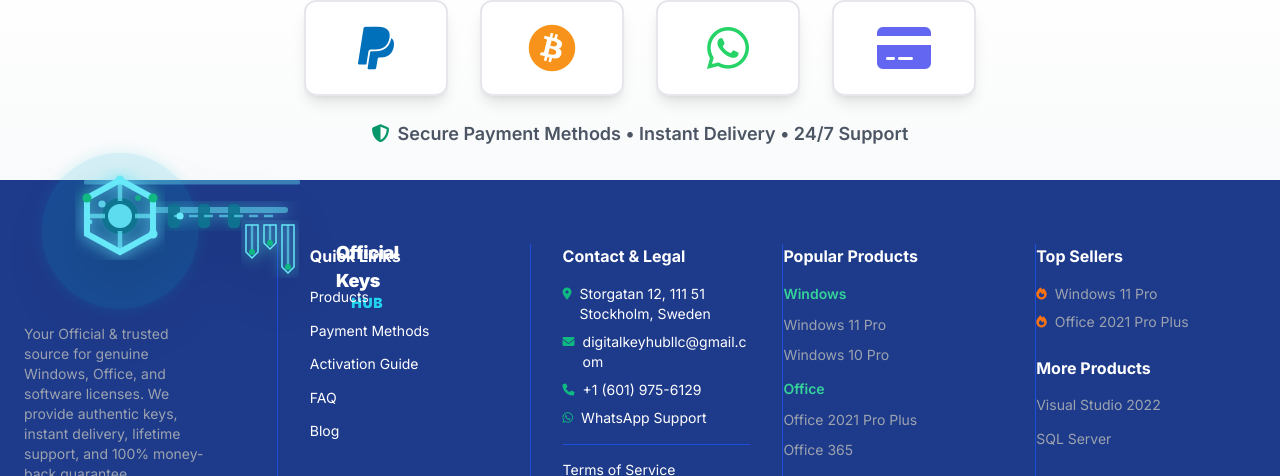
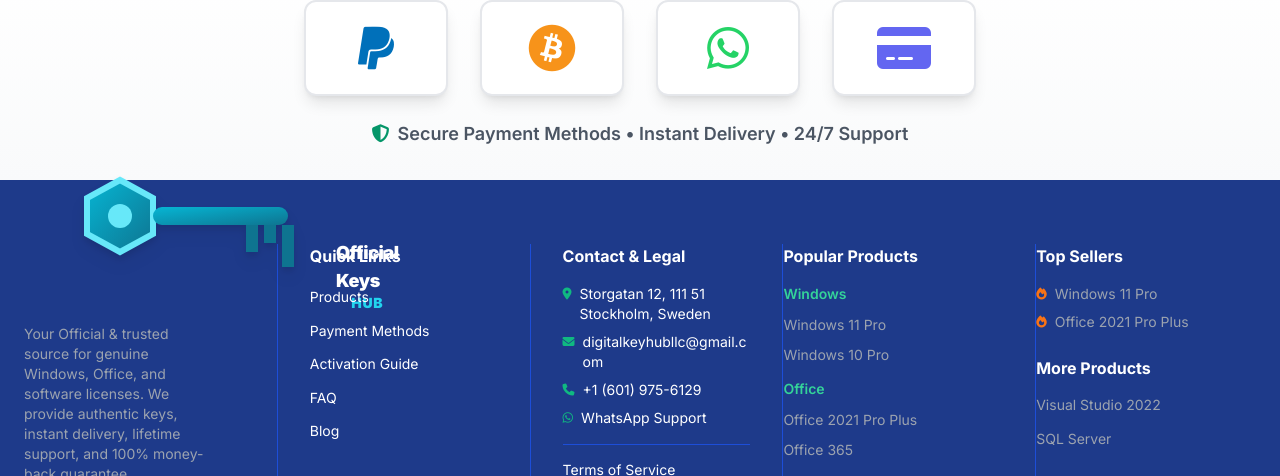
Before and after one commit to adnanevandetta-del/officialkeyshub, a Next.js app: page / in a window 1280 px wide. Shown: the part 4159-4635 px from the top of the page. Built offline with nearby package versions, Linux system fonts and the light colour scheme.

Commit message:
Performance: simplified non-animated logo in footer

```diff
--- a/app/components/Footer.tsx
+++ b/app/components/Footer.tsx
@@ -10,7 +10,7 @@
           {/* Company Info */}
           <div className="col-span-1 md:pr-8">
             <div className="mb-4">
-              <Logo size="md" />
+              <Logo size="md" animated={false} />
             </div>
             <p className="text-gray-400 text-sm mb-4">
               Your Official & trusted source for genuine Windows, Office, and software licenses. We provide authentic keys, instant delivery, lifetime support, and 100% money-back guarantee.
--- a/app/components/Logo.tsx
+++ b/app/components/Logo.tsx
@@ -2,9 +2,10 @@
 
 interface LogoProps {
   size?: "sm" | "md" | "lg";
+  animated?: boolean;
 }
 
-export default function Logo({ size = "md" }: LogoProps) {
+export default function Logo({ size = "md", animated = true }: LogoProps) {
   const sizes = {
     sm: { container: "h-12", text: "text-base", subText: "text-xs", icon: "w-10 h-10" },
     md: { container: "h-16", text: "text-lg", subText: "text-sm", icon: "w-13 h-13" },
@@ -12,6 +13,52 @@
   };
 
   const currentSize = sizes[size];
+
+  // Simple static logo without animations for footer
+  if (!animated) {
+    return (
+      <Link href="/" className={`flex items-center gap-3 ${currentSize.container} group`}>
+        <div className={`relative ${currentSize.icon} flex-shrink-0`}>
+          <svg viewBox="0 0 100 100" className="w-full h-full drop-shadow-lg">
+            <defs>
+              <linearGradient id="simpleGradient" x1="0%" y1="0%" x2="100%" y2="100%">
+                <stop offset="0%" style={{ stopColor: '#06b6d4', stopOpacity: 1 }} />
+                <stop offset="100%" style={{ stopColor: '#0e7490', stopOpacity: 1 }} />
+              </linearGradient>
+            </defs>
+
+            {/* Simple Key Head - Hexagon */}
+            <path
+              d="M 32 18 L 43 24 L 43 36 L 32 42 L 21 36 L 21 24 Z"
+              fill="url(#simpleGradient)"
+              stroke="#67e8f9"
+              strokeWidth="2"
+            />
+            <circle cx="32" cy="30" r="4" fill="#67e8f9" />
+
+            {/* Simple Key Shaft */}
+            <rect x="43" y="27" width="45" height="6" rx="3" fill="url(#simpleGradient)" />
+
+            {/* Simple Key Teeth */}
+            <rect x="74" y="33" width="4" height="9" fill="#0e7490" />
+            <rect x="80" y="33" width="4" height="6" fill="#0e7490" />
+            <rect x="86" y="33" width="4" height="14" fill="#0e7490" />
+          </svg>
+        </div>
+
+        <div className="flex flex-col leading-tight">
+          <span className={`font-black text-white ${currentSize.text} tracking-tight`}>
+            Official Keys
+          </span>
+          <span className={`font-black text-cyan-400 ${currentSize.subText} tracking-wider text-center -mt-0.5`}>
+            HUB
+          </span>
+        </div>
+      </Link>
+    );
+  }
+
+  // Animated version for navbar
 
   return (
     <Link href="/" className={`flex items-center gap-3 ${currentSize.container} group`}>
```
